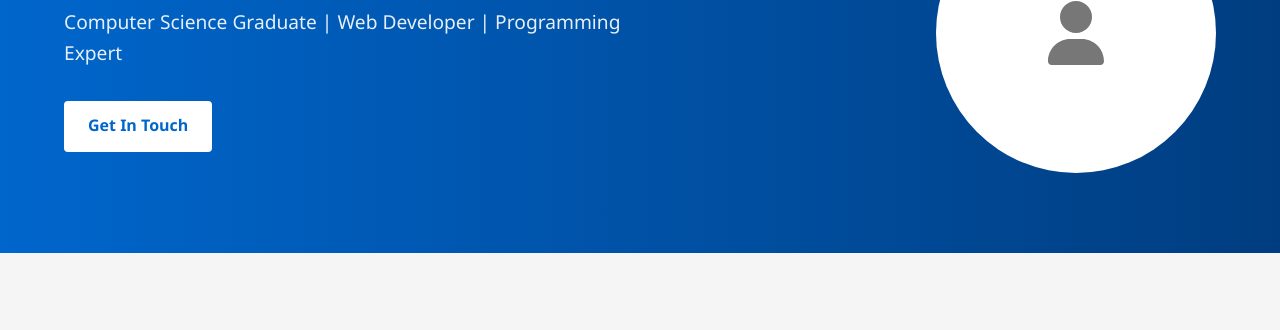
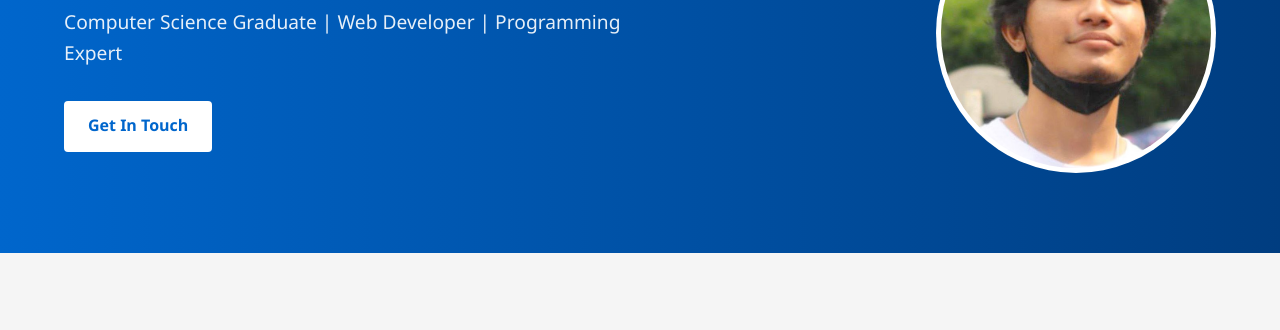
Before and after one commit to geraldher/myportfolio, a plain HTML site: page index.html in a window 1280 px wide. Shown: the part 295-625 px from the top of the page. Drawn offline with Linux system fonts and the light colour scheme.

Commit message:
Update index.html

```diff
--- a/index.html
+++ b/index.html
@@ -509,7 +509,7 @@
                 <a href="#contact" class="cta-button">Get In Touch</a>
             </div>
             <div class="profile-image">
-                <i class="fas fa-user" src="me1.jpg"></i>
+               <img src="me1.jpg" alt="Gerald Herlando" style="width: 100%; height: 100%; object-fit: cover; border-radius: 50%;">
             </div>
         </div>
     </section>
```
